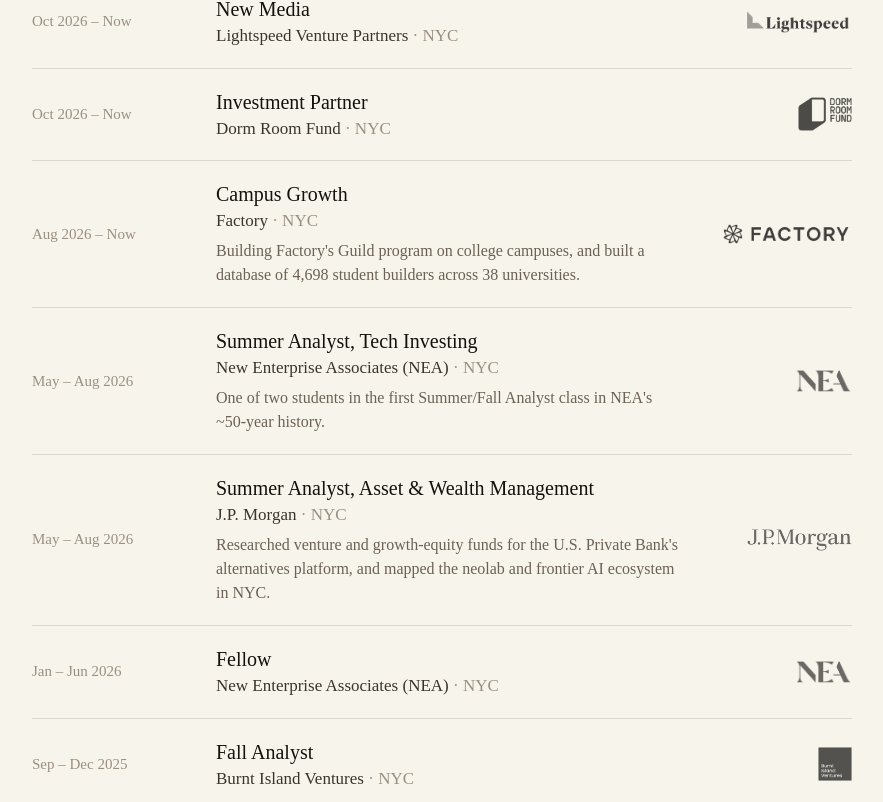
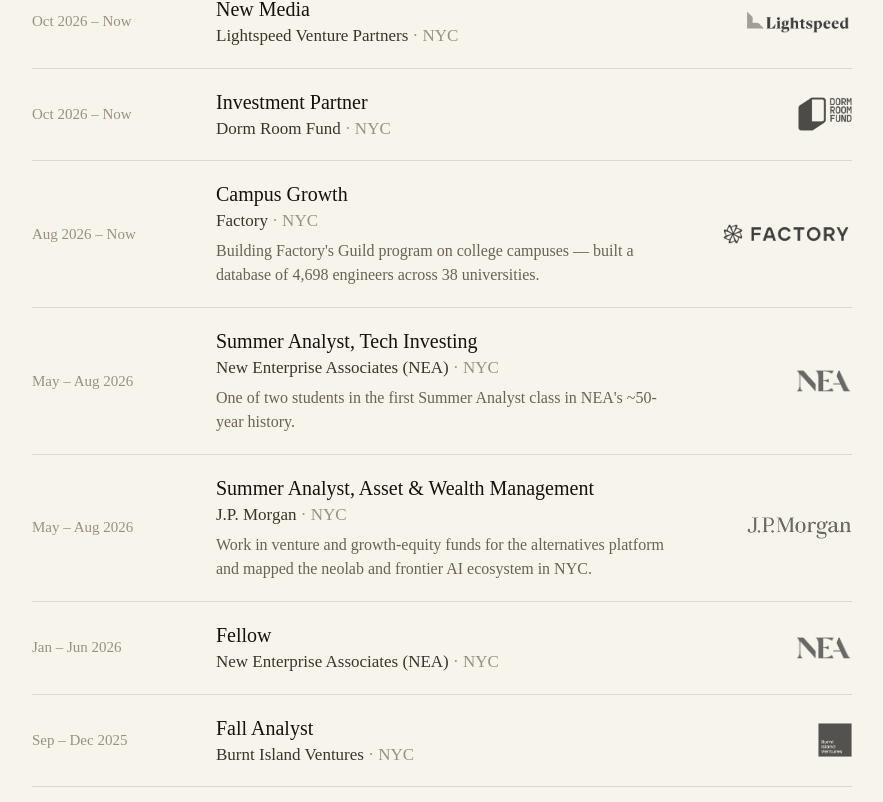
Before and after one commit to veronicas-world/aboutme, a Next.js app: page /experience in a window 1280 px wide. Shown: the part 517-1319 px from the top of the page, without its empty margins (198-1081 px from the left). Built offline with nearby package versions, Linux system fonts and the light colour scheme.

Commit message:
Experience: reword role notes
Co-authored-by: factory-droid[bot] <138933559+factory-droid[bot]@users.noreply.github.com>

```diff
--- a/src/content/site.ts
+++ b/src/content/site.ts
@@ -115,7 +115,7 @@ export const experience = [
     location: "NYC",
     logo: "/logos/std/factory.png",
     logoWide: true,
-    note: "Building Factory's Guild program on college campuses, and built a database of 4,698 student builders across 38 universities.",
+    note: "Building Factory's Guild program on college campuses — built a database of 4,698 engineers across 38 universities.",
   },
   {
     year: "May – Aug 2026",
@@ -124,7 +124,7 @@ export const experience = [
     location: "NYC",
     logo: "/logos/std/nea.webp",
     logoWide: true,
-    note: "One of two students in the first Summer/Fall Analyst class in NEA's ~50-year history.",
+    note: "One of two students in the first Summer Analyst class in NEA's ~50-year history.",
   },
   {
     year: "May – Aug 2026",
@@ -133,7 +133,7 @@ export const experience = [
     location: "NYC",
     logo: "/logos/std/jpm.png",
     logoWide: true,
-    note: "Researched venture and growth-equity funds for the U.S. Private Bank's alternatives platform, and mapped the neolab and frontier AI ecosystem in NYC.",
+    note: "Work in venture and growth-equity funds for the alternatives platform and mapped the neolab and frontier AI ecosystem in NYC.",
   },
   {
     year: "Jan – Jun 2026",
```
